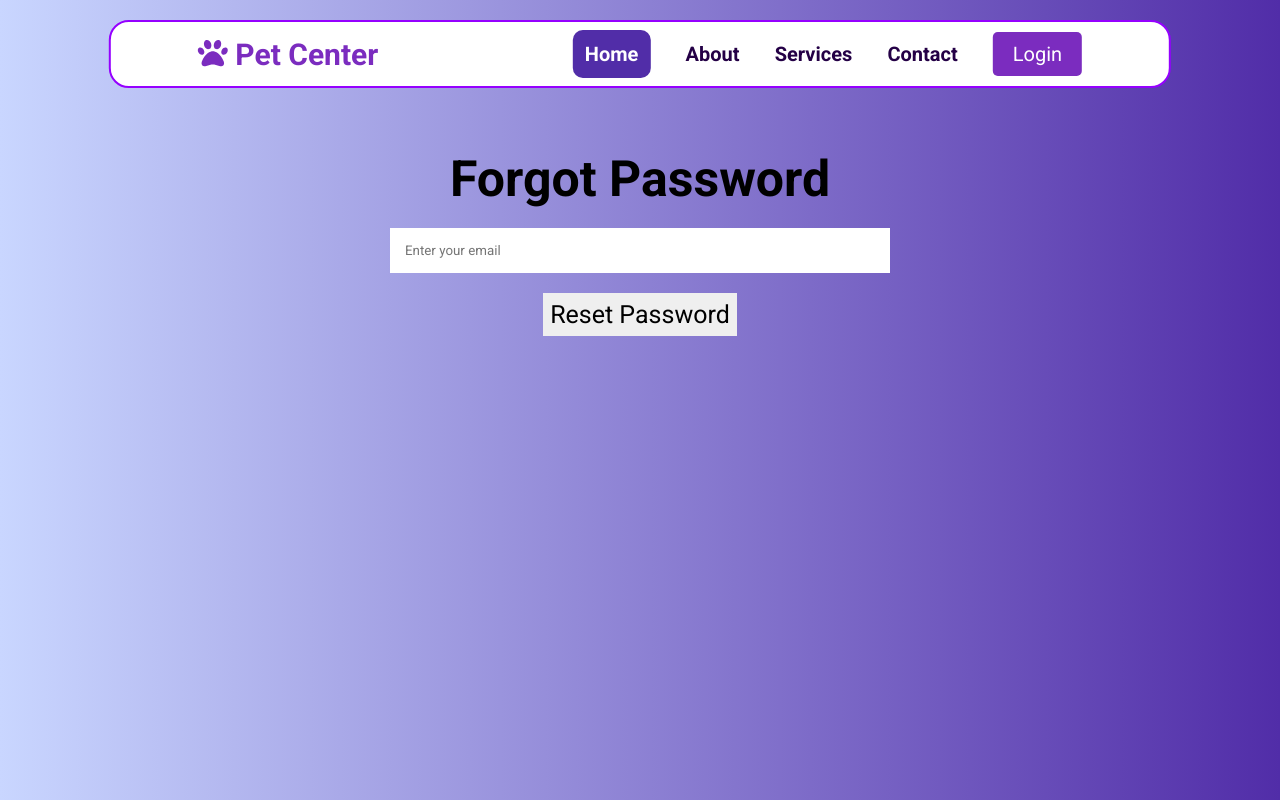
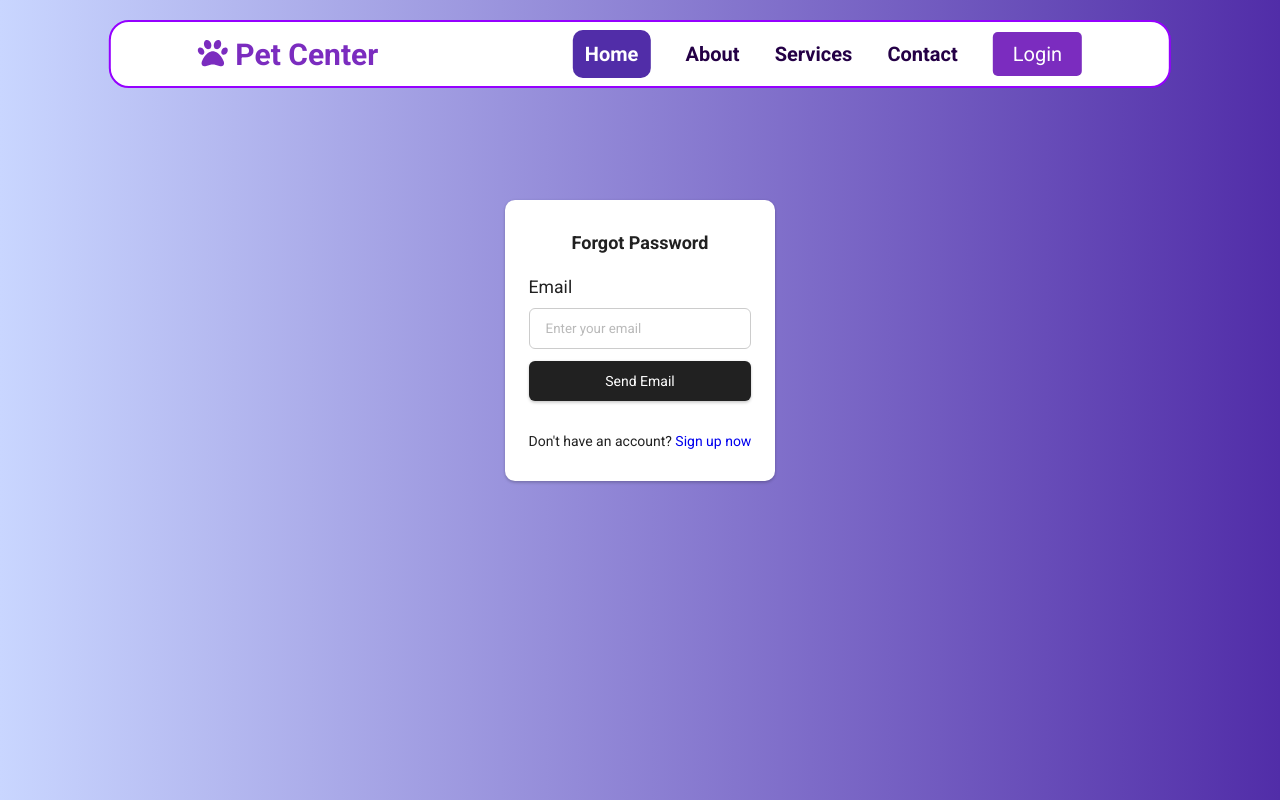
Before and after one commit to baodeptry02/mypetcare, a React (Create React App) app: page /reset in a window 1280 px wide. Built offline with nearby package versions, Linux system fonts and the light colour scheme; no server answers; some icons are missing.

Commit message:
Add ForgotPassword component and update existing files

```diff
--- a/src/Components/googleSignIn/ForgotPassword.js
+++ b/src/Components/googleSignIn/ForgotPassword.js
@@ -20,12 +20,24 @@ function ForgotPassword() {
   };
 
   return (
-    <div className="forgotPassword">
-      <h1>Forgot Password</h1>
-      <form onSubmit={handleSubmit}>
-        <input className="ipemail" name="email" placeholder="Enter your email" required /><br/>
-        <button id="rsPassword">Reset Password</button>
+    <div class="form-container-reset">
+      <div class="logo-container">
+        Forgot Password
+      </div>
+
+      <form class="form" onSubmit={handleSubmit}>
+        <div class="form-group">
+          <label for="email">Email</label>
+          <input type="text" id="email" name="email" placeholder="Enter your email" required=""/>
+        </div>
+
+        <button class="form-submit-btn" type="submit">Send Email</button>
       </form>
+
+      <p class="signup-link">
+        Don't have an account?
+        <a href="/signIn" class="signup-link link"> Sign up now</a>
+      </p>
     </div>
   );
 }
--- a/src/index.css
+++ b/src/index.css
@@ -846,18 +846,101 @@ td:nth-child(5) {
     background-color: #45a049;
   }
 
-  .forgotPassword {
-    margin-top: 150px;
-    font-size: 25px;
+    .form-container-reset {
+        max-width: 400px;
+        background-color: #fff;
+        padding: 32px 24px;
+        font-size: 14px;
+        font-family: inherit;
+        color: #212121;
+        display: flex;
+        flex-direction: column;
+        gap: 20px;
+        box-sizing: border-box;
+        border-radius: 10px;
+        box-shadow: 0px 0px 3px rgba(0, 0, 0, 0.084), 0px 2px 3px rgba(0, 0, 0, 0.168);
+        margin-top: 200px;
+    }
+
+  .form-container-reset button:active {
+    scale: 0.95;
   }
 
-  .ipemail {
-    padding: 15px;
-    width: 500px;
-    margin-top: 20px;
-    margin-bottom: 20px;
+  .form-container-reset .logo-container {
+    text-align: center;
+    font-weight: 600;
+    font-size: 18px;
   }
-  #rsPassword{
-    padding: 7px;
-    font-size: 25px;
+
+  .form-container-reset .form {
+    display: flex;
+    flex-direction: column;
   }
+
+  .form-container-reset .form-group {
+    display: flex;
+    flex-direction: column;
+    gap: 2px;
+  }
+
+  .form-container-reset .form-group label {
+    display: block;
+    margin-bottom: 5px;
+  }
+
+  .form-container-reset .form-group input {
+    width: 100%;
+    padding: 12px 16px;
+    border-radius: 6px;
+    font-family: inherit;
+    border: 1px solid #ccc;
+  }
+
+  .form-container-reset .form-group input::placeholder {
+    opacity: 0.5;
+  }
+
+  .form-container-reset .form-group input:focus {
+    outline: none;
+    border-color: #1778f2;
+  }
+
+  .form-container-reset .form-submit-btn {
+    display: flex;
+    justify-content: center;
+    align-items: center;
+    font-family: inherit;
+    color: #fff;
+    background-color: #212121;
+    border: none;
+    width: 100%;
+    padding: 12px 16px;
+    font-size: inherit;
+    gap: 8px;
+    margin: 12px 0;
+    cursor: pointer;
+    border-radius: 6px;
+    box-shadow: 0px 0px 3px rgba(0, 0, 0, 0.084), 0px 2px 3px rgba(0, 0, 0, 0.168);
+  }
+
+  .form-container-reset .form-submit-btn:hover {
+    background-color: #313131;
+  }
+
+  .form-container .link {
+    color: #1778f2;
+    text-decoration: none;
+  }
+
+  .form-container .signup-link {
+    align-self: center;
+    font-weight: 500;
+  }
+
+  .form-container .signup-link .link {
+    font-weight: 400;
+  }
+
+  .form-container .link:hover {
+    text-decoration: underline;
+  }
```
